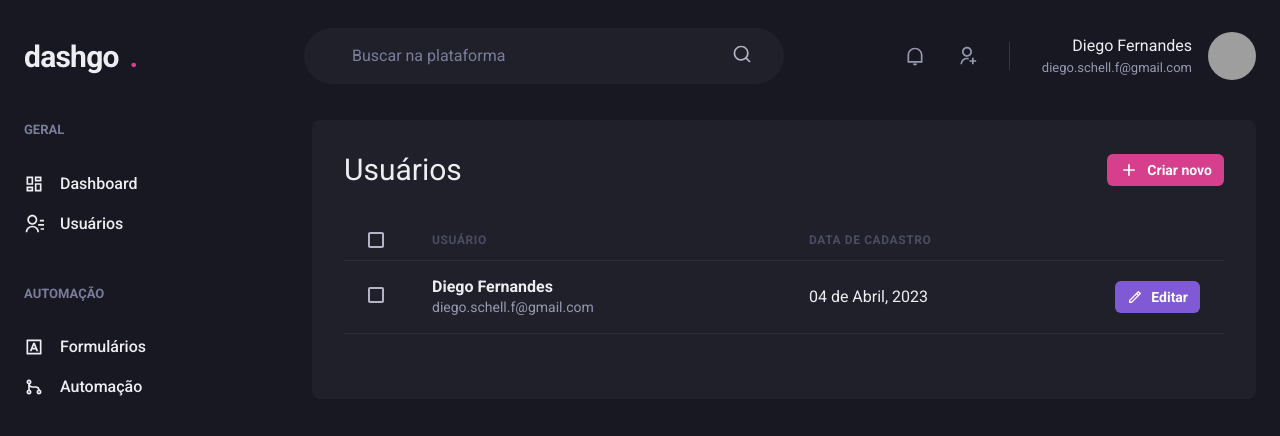
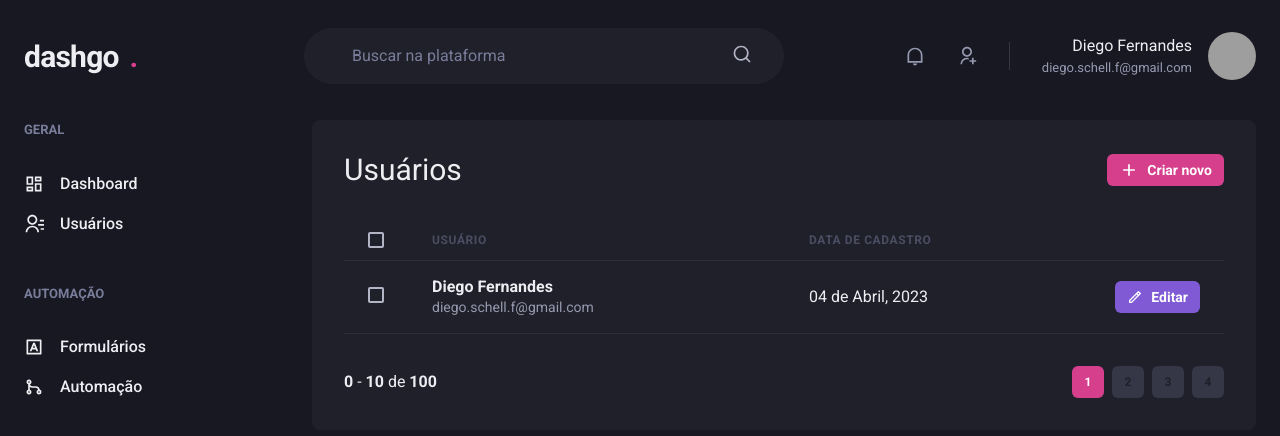
Before and after one commit to Carolbrandes/dashgo, a Next.js app: page /users in a window 1280 px wide. Shown: the top 436 px of the page. Built offline with nearby package versions, Linux system fonts and the light colour scheme; grey boxes are pictures that could not be loaded.

Commit message:
layout of pagination component

```diff
--- /dev/null
+++ b/src/components/Pagination.tsx
@@ -0,0 +1,59 @@
+import { Box, Button, Stack } from "@chakra-ui/react";
+
+export function Pagination() {
+  return (
+    <Stack
+      direction="row"
+      mt="8"
+      spacing="6"
+      justify="space-between"
+      align="center"
+    >
+      <Box>
+        <strong>0</strong> - <strong>10</strong> de <strong>100</strong>
+      </Box>
+      <Stack direction="row" spacing="2">
+        <Button
+          size="sm"
+          fontSize="xs"
+          width="4"
+          colorScheme="pink"
+          disabled
+          _disabled={{ bg: "pink.500", cursor: "default" }}
+        >
+          1
+        </Button>
+
+        <Button
+          size="sm"
+          fontSize="xs"
+          width="4"
+          bg="gray.700"
+          _hover={{ bg: "gray.500" }}
+        >
+          2
+        </Button>
+
+        <Button
+          size="sm"
+          fontSize="xs"
+          width="4"
+          bg="gray.700"
+          _hover={{ bg: "gray.500" }}
+        >
+          3
+        </Button>
+
+        <Button
+          size="sm"
+          fontSize="xs"
+          width="4"
+          bg="gray.700"
+          _hover={{ bg: "gray.500" }}
+        >
+          4
+        </Button>
+      </Stack>
+    </Stack>
+  );
+}
--- a/src/pages/users/index.tsx
+++ b/src/pages/users/index.tsx
@@ -16,6 +16,7 @@ import {
 import { Header } from "../../components/Header";
 import { Sidebar } from "../../components/Sidebar";
 import { RiAddLine, RiPencilLine } from "react-icons/ri";
+import { Pagination } from "../../components/Pagination";
 
 export default function UserList() {
   return (
@@ -86,6 +87,8 @@ export default function UserList() {
               </Tr>
             </Tbody>
           </Table>
+
+          <Pagination />
         </Box>
       </Flex>
     </Box>
```
